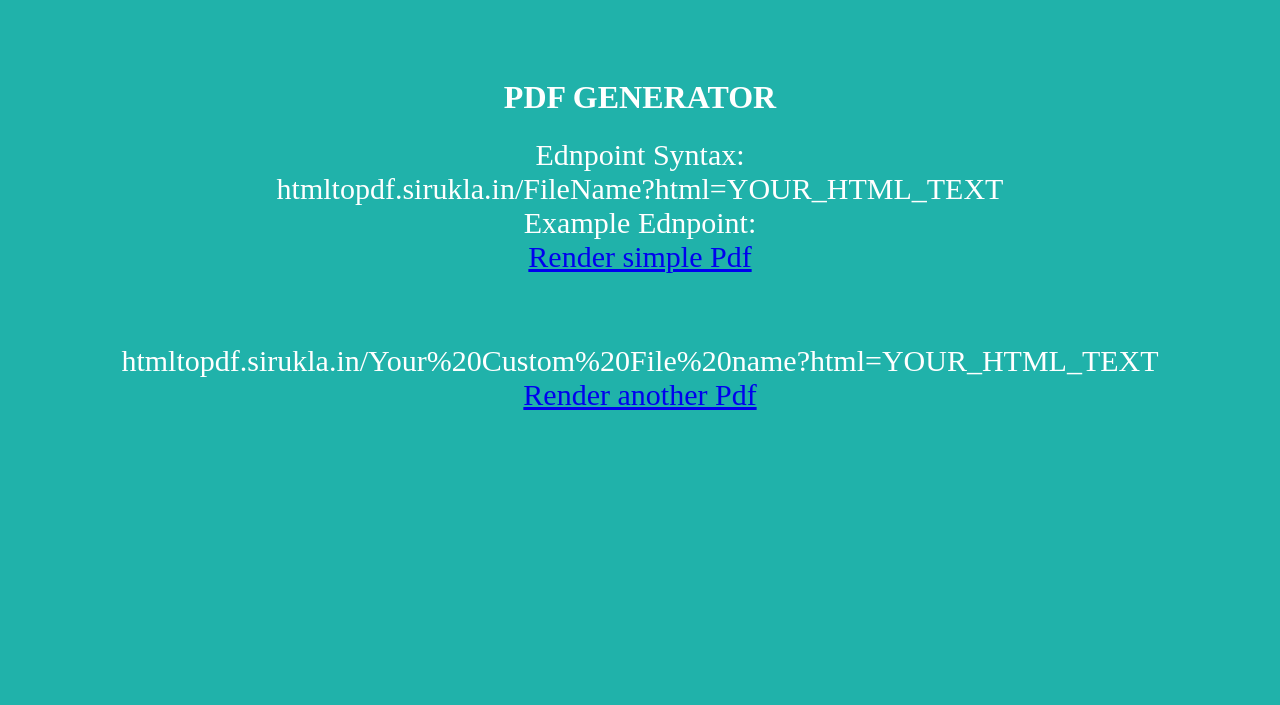
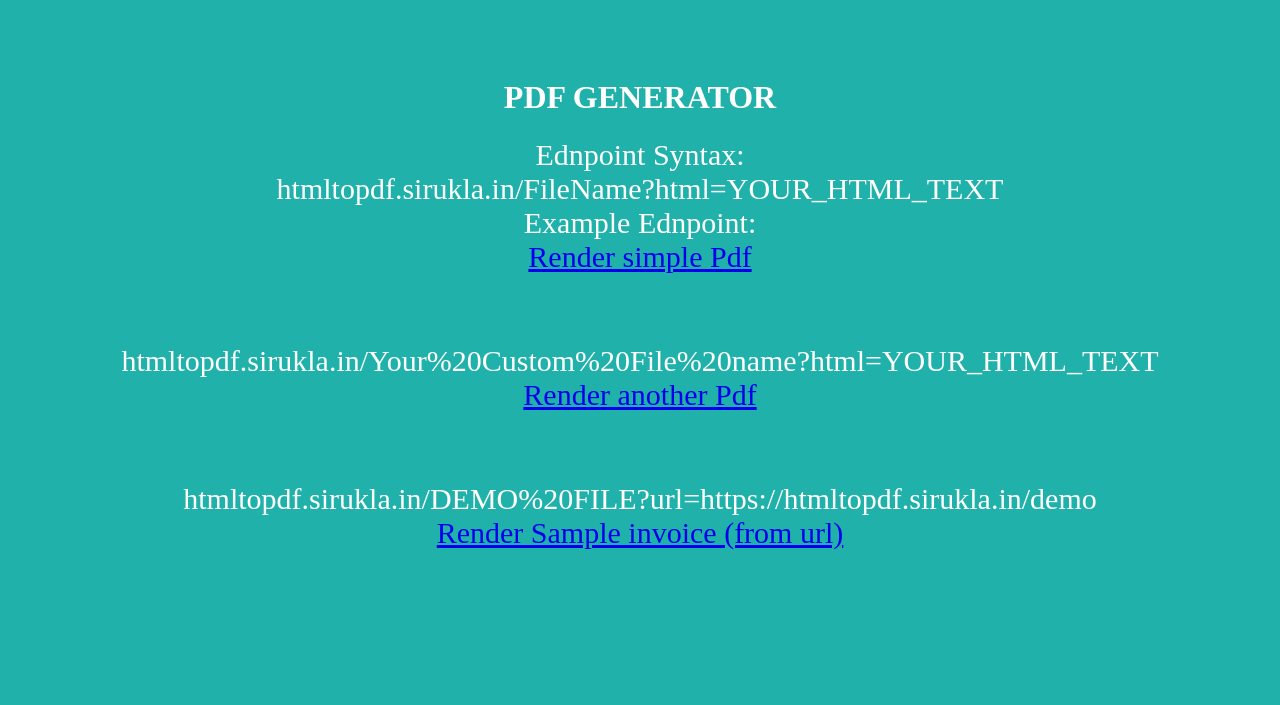
Before and after one commit to blalmal10a/pdf-api, a website: page index.html in a window 1280 px wide. Shown: the top 705 px of the page. Drawn offline with Linux system fonts and the light colour scheme.

Commit message:
feat[update]: add url sample 1. update image in sample invoice 2. update route for sample invoice 3. add sample invoice link in the home page

```diff
--- a/index.html
+++ b/index.html
@@ -42,6 +42,15 @@
 			href="/Your%20Custom%20File%20Name%20with%20spaces?html=&lt;html&gt;&lt;body&gt;&lt;h1 style='text-align: center; margin-top: 300px'>THIS IS THE CONTENT OF YOUR HTML&lt;/h1&gt;&lt;h1 style='text-align: center'>TRY ADDING AND CUSTOMIZING YOUR OWN HTML CODE&lt;/h1&gt;&lt;/body&gt;&lt;/html&gt;"
 			target="_blank"
 		>Render another Pdf</a>
+
+		<div style="text-align: center; font-size: 30px; margin-top: 70px">
+			htmltopdf.sirukla.in/DEMO%20FILE?url=https://htmltopdf.sirukla.in/demo
+		</div>
+		<a
+			style="font-size: 30px"
+			href="/Your%20Custom%20File%20Name%20with%20spaces?html=&lt;html&gt;&lt;body&gt;&lt;h1 style='text-align: center; margin-top: 300px'>THIS IS THE CONTENT OF YOUR HTML&lt;/h1&gt;&lt;h1 style='text-align: center'>TRY ADDING AND CUSTOMIZING YOUR OWN HTML CODE&lt;/h1&gt;&lt;/body&gt;&lt;/html&gt;"
+			target="_blank"
+		>Render Sample invoice (from url)</a>
 	</div>
 	</div>
 	<div style="position: absolute; bottom: 0; right:0;  padding: 20px">
--- a/index.js
+++ b/index.js
@@ -8,6 +8,10 @@ app.use(express.json())
 app.use(bodyParser.urlencoded({extended: false}))
 
 const PORT = process.env.PORT || 4000
+
+app.get("/demo", (req, res) => {
+	res.sendFile(path.join(`${__dirname}/test.html`))
+})
 
 app.get("/:filename", (req, res) => {
 	scrapeLogic(req, res)
```
Also changed, not shown: test.html (+27 -4 lines), person.png (added).
